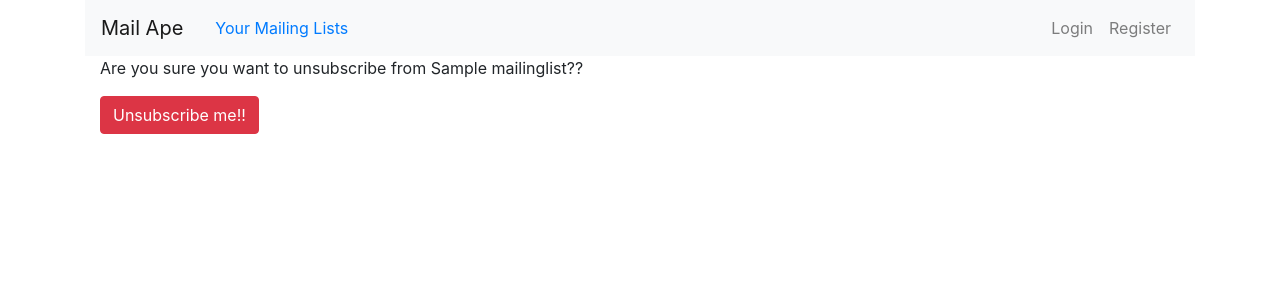
After one commit to abhie-lp/mail-ape, a Django app: page /mailinglist/00000000-0000-0000-0000-000000000001/unsubscribe/ in a window 1280 px wide. The commit adds this page. Shown: the top 300 px of the page. Run offline with Django 3.2, Linux system fonts and the light colour scheme; tables that the repository leaves empty hold one stand-in row (values such as "Sample post"); some libraries are stand-ins or nearby versions.

Commit message:
Added Unsubscribe view

```diff
--- a/mailinglist/urls.py
+++ b/mailinglist/urls.py
@@ -4,6 +4,7 @@ from django.urls import path, include
 app_name = "mailinglist"
 
 uuid_urls = [
+    path("unsubscribe/", views.UnsubscribeView.as_view(), name="unsubscribe"),
     path("delete/", views.MailingListDeleteView.as_view(), name="delete"),
     path("manage/", views.MailingListDetailView.as_view(), name="manage"),
     path("subscribe/", views.SubscribeToMailingListView.as_view(),
--- a/mailinglist/views.py
+++ b/mailinglist/views.py
@@ -76,3 +76,12 @@ class ConfirmSubscriptionView(generic.DetailView):
         subscriber.confirmed = True
         subscriber.save()
         return subscriber
+
+
+class UnsubscribeView(generic.DeleteView):
+    model = models.Subscriber
+    template_name = "mailinglist/unsubscribe.html"
+
+    def get_success_url(self):
+        mailing_list = self.object.mailing_list
+        return reverse("mailinglist:manage", args=[mailing_list.id])
--- a/templates/mailinglist/mailinglist_detail.html
+++ b/templates/mailinglist/mailinglist_detail.html
@@ -29,7 +29,7 @@
       <li>
         {{ subscriber.email }}
         {{ subscriber.confirmed|yesno:"confirmed,unconfirmed" }}
-        <a href="#% url 'mailinglist:unsubscribe' subscriber.id %}">Unsubscribe</a>
+        <a href="{% url 'mailinglist:unsubscribe' subscriber.id %}">Unsubscribe</a>
       </li>
     {% endfor %}
   </ul>
--- /dev/null
+++ b/templates/mailinglist/unsubscribe.html
@@ -0,0 +1,13 @@
+{% extends "base.html" %}
+
+{% block title %}Unsubscribe??{% endblock title %}
+
+{% block body %}
+  <div class="col">
+    <form method="post">
+      {% csrf_token %}
+      <p>Are you sure you want to unsubscribe from {{ subscriber.mailing_list }}??</p>
+      <button class="btn btn-danger" type="submit">Unsubscribe me!!</button>
+    </form>
+  </div>
+{% endblock body %}
```
